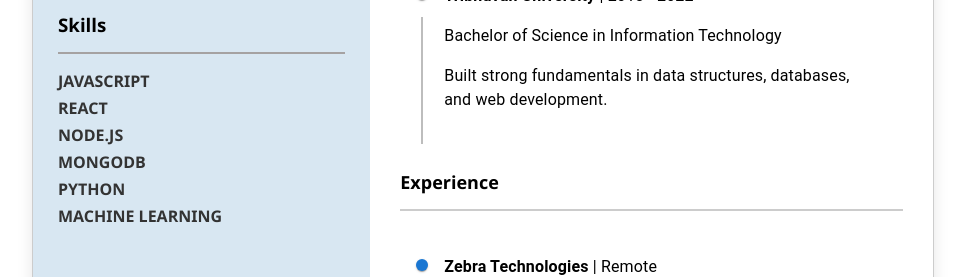
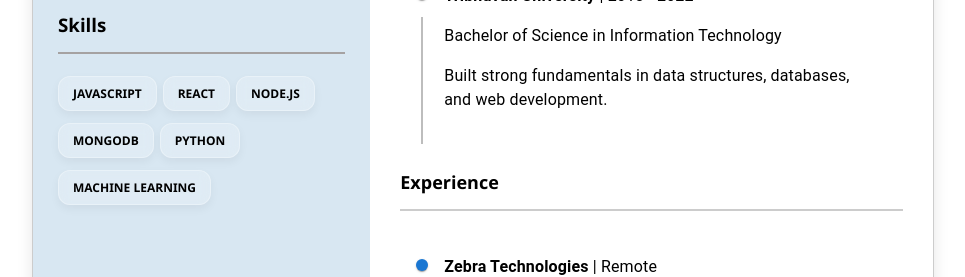
Before and after one commit to Prarthana021/linkedin_profile, a React (Create React App) app in the folder frontend/: page / in a window 1280 px wide. Shown: the part 471-748 px from the top of the page, without its empty margins (157-1122 px from the left). Built offline with nearby package versions, Linux system fonts and the light colour scheme.

Commit message:
Update Skill section

```diff
--- a/frontend/src/ProfilePreview.css
+++ b/frontend/src/ProfilePreview.css
@@ -68,8 +68,17 @@
 
   .skill-item {
     text-transform: uppercase;
-    display: block;
-    margin-bottom: 5px;
+    display: inline-block;
+    margin: 6px 6px 6px 0;
+    padding: 8px 14px;
+    font-size: 12px;
+    border-radius: 12px;
+    background: rgba(255, 255, 255, 0.2);
+    color: #000;
+    backdrop-filter: blur(6px);
+    -webkit-backdrop-filter: blur(6px);
+    box-shadow: 0 4px 10px rgba(0, 0, 0, 0.05);
+    border: 1px solid rgba(255, 255, 255, 0.3);
   }
 
 
@@ -147,7 +156,6 @@
   }
 
 
-
   .linkedin-link:hover {
     text-decoration: underline;
     color: #000;
```
